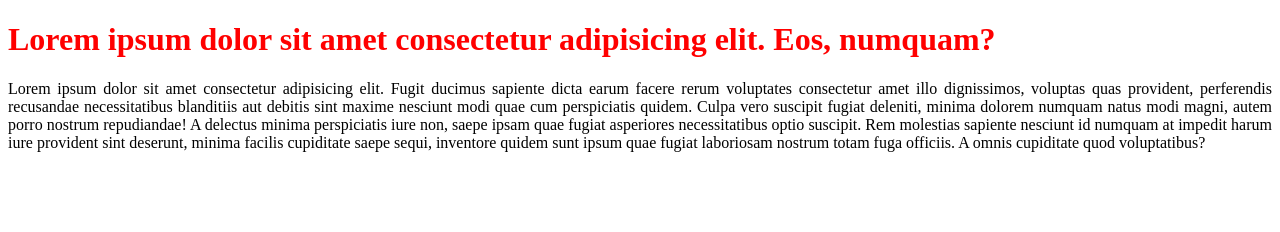
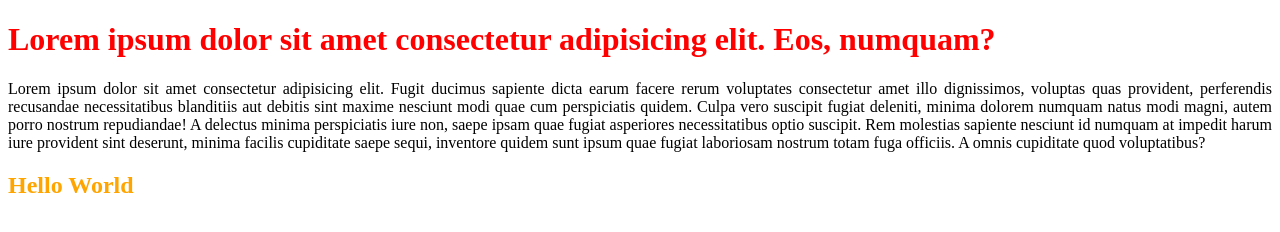
Before and after one commit to t3mych/demo-project-1, a plain HTML site: page index.html in a window 1280 px wide. Drawn offline with Linux system fonts and the light colour scheme.

Commit message:
New Section

```diff
--- a/assets/css/style.css
+++ b/assets/css/style.css
@@ -4,3 +4,7 @@
 p{
     text-align: justify;
 }
+
+H2{
+    color: orange;
+}
--- a/index.html
+++ b/index.html
@@ -11,6 +11,7 @@
 
     <h1>Lorem ipsum dolor sit amet consectetur adipisicing elit. Eos, numquam?</h1>
     <p>Lorem ipsum dolor sit amet consectetur adipisicing elit. Fugit ducimus sapiente dicta earum facere rerum voluptates consectetur amet illo dignissimos, voluptas quas provident, perferendis recusandae necessitatibus blanditiis aut debitis sint maxime nesciunt modi quae cum perspiciatis quidem. Culpa vero suscipit fugiat deleniti, minima dolorem numquam natus modi magni, autem porro nostrum repudiandae! A delectus minima perspiciatis iure non, saepe ipsam quae fugiat asperiores necessitatibus optio suscipit. Rem molestias sapiente nesciunt id numquam at impedit harum iure provident sint deserunt, minima facilis cupiditate saepe sequi, inventore quidem sunt ipsum quae fugiat laboriosam nostrum totam fuga officiis. A omnis cupiditate quod voluptatibus?</p>
+    <H2>Hello World</H2>
 
 </body>
 </html>
```
